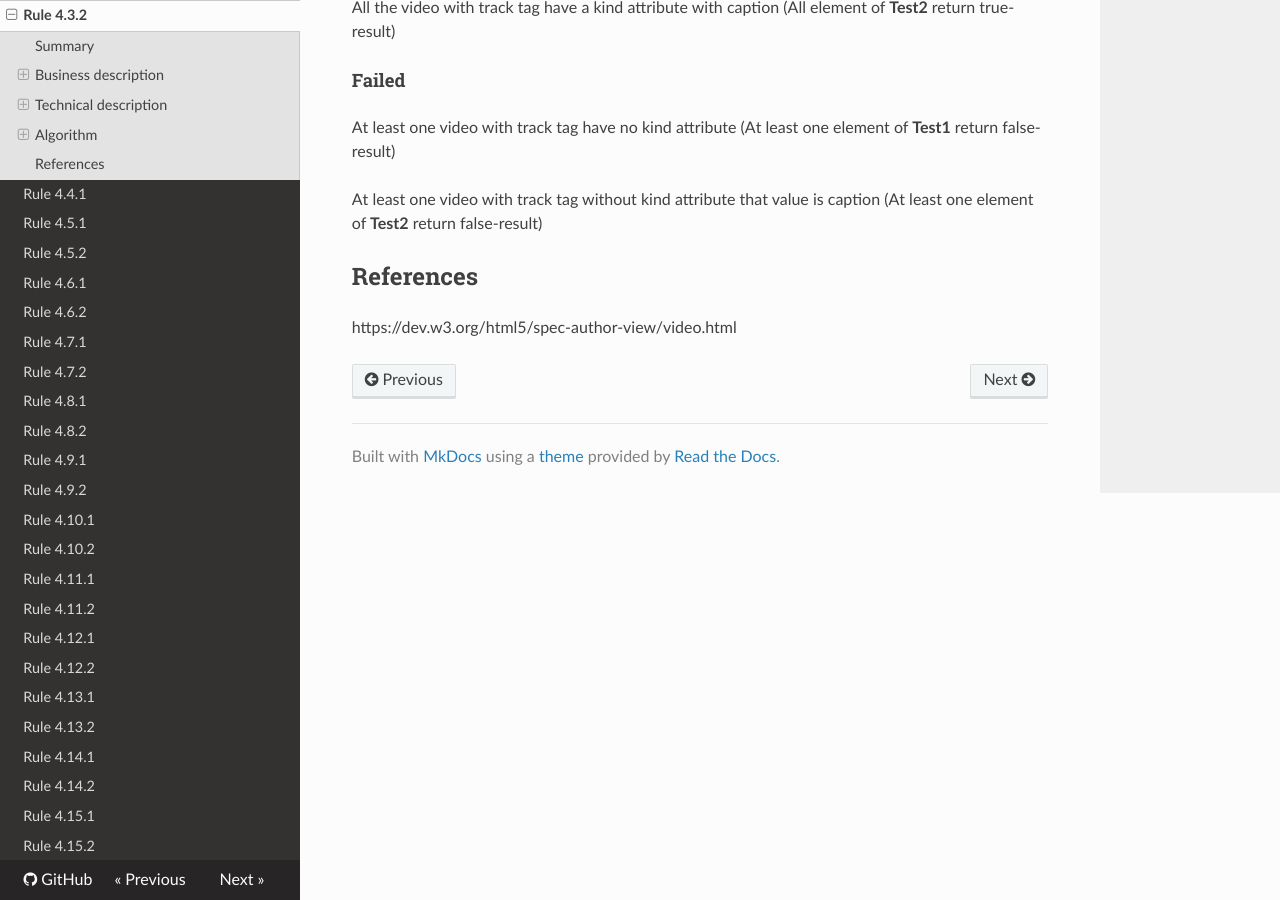
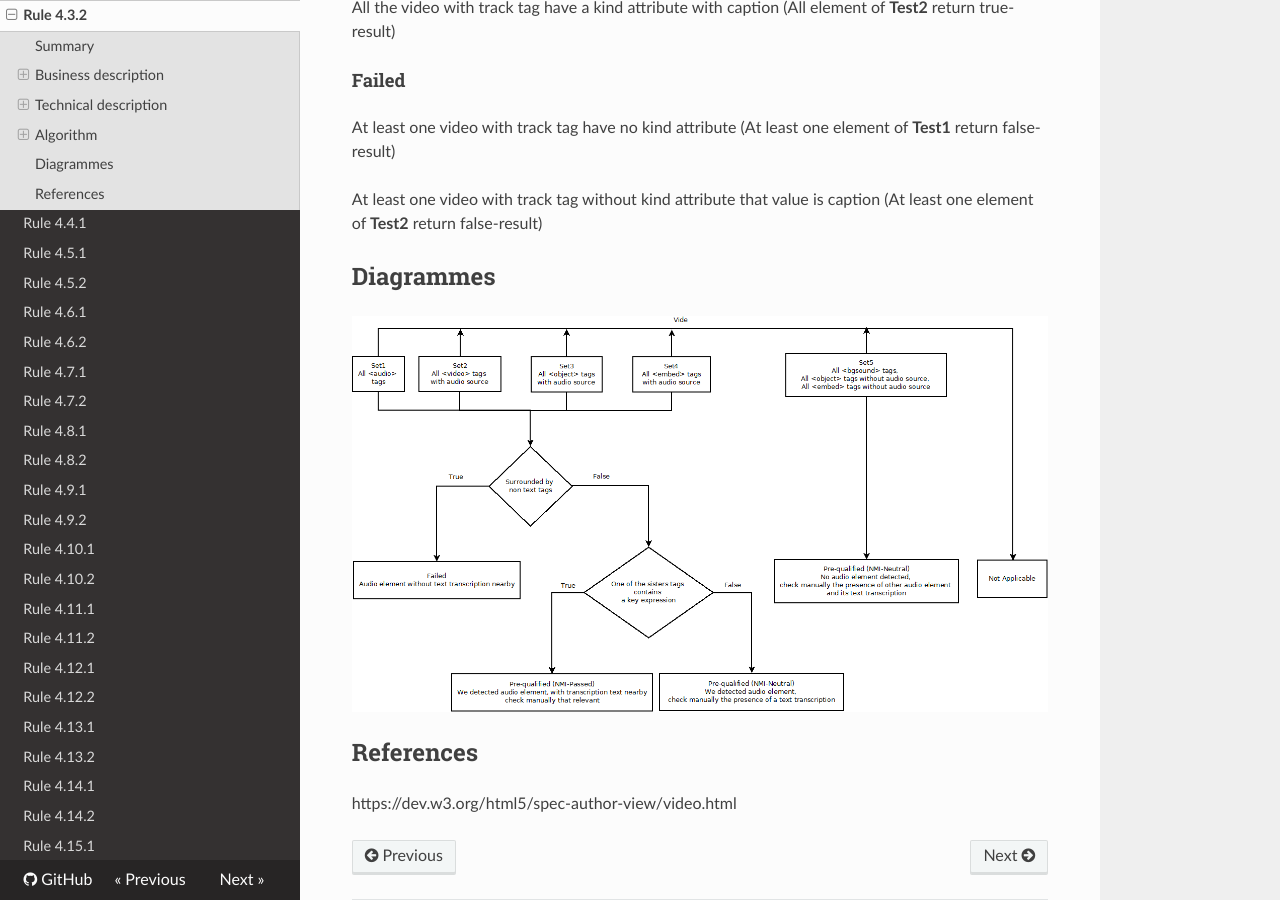
Before and after one commit to Tanaguru/RGAA3-2016, an MkDocs documentation site: the page built from docs/Rule-4-3-2.md, in a window 1280 px wide and 900 px high, scrolled down 2449 px. Built offline with MkDocs 1.6.1, drawn with Linux system fonts in a browser that asks for light colours; nearby versions of some CDN libraries; old or Windows-style settings are respelled for this version of MkDocs.

Commit message:
Update test 4.3.2

```diff
--- a/docs/Rule-4-3-2.md
+++ b/docs/Rule-4-3-2.md
@@ -98,5 +98,9 @@ At least one video with track tag have no kind attribute (At least one element o
 
 At least one video with track tag without kind attribute that value is caption (At least one element of **Test2** return false-result)
 
+## Diagrammes
+
+![](https://raw.githubusercontent.com/Tanaguru/RGAA3-2016/master/docs/Diagrammes/Test4-1-1.png?token=AI6sAwSY_GMm7oh19ptuPuwN6MwPl-ypks5Y56-OwA%3D%3D)
+
 ## References
 https://dev.w3.org/html5/spec-author-view/video.html
```
Also changed, not shown: docs/Diagrammes/Test4-3-2.png (added), 1 other file.
